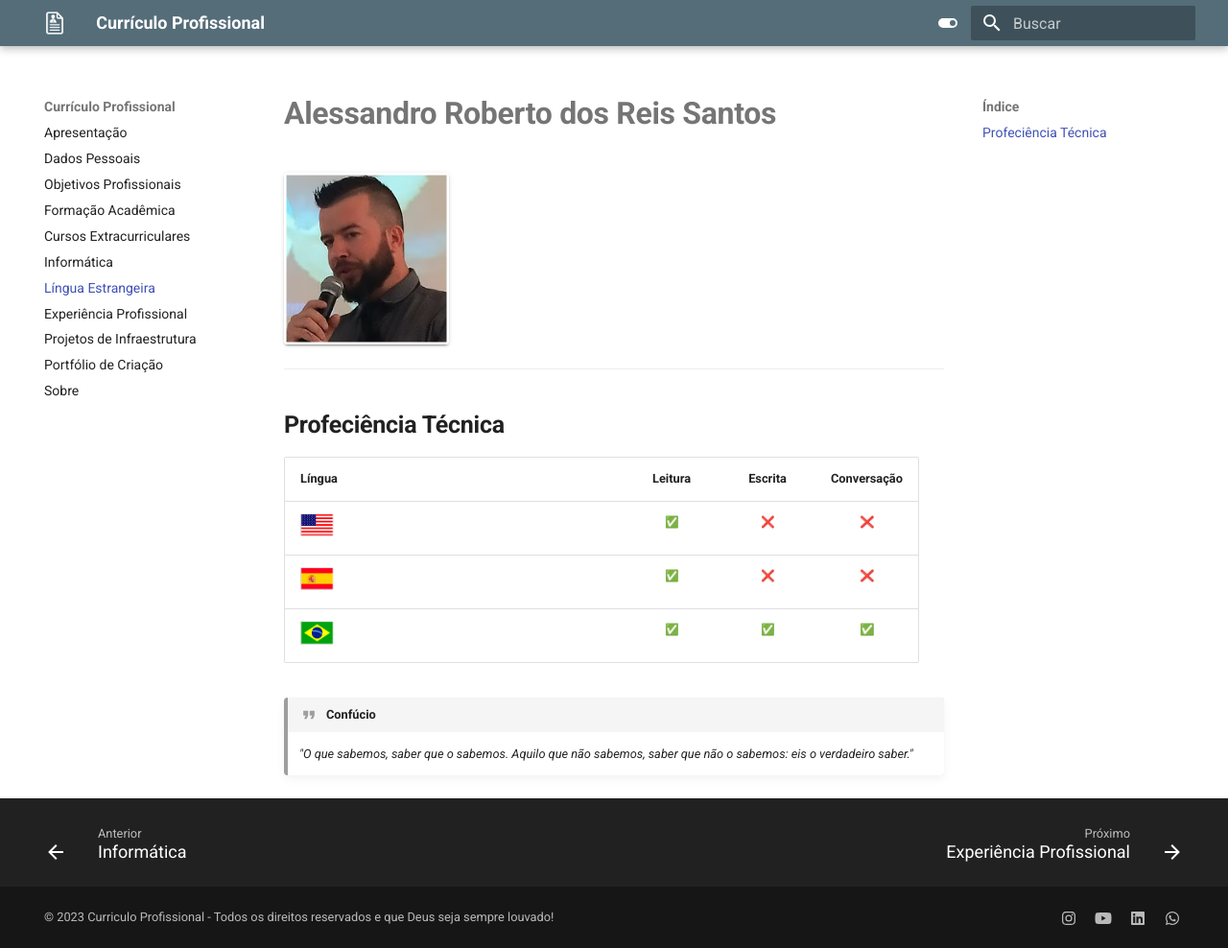
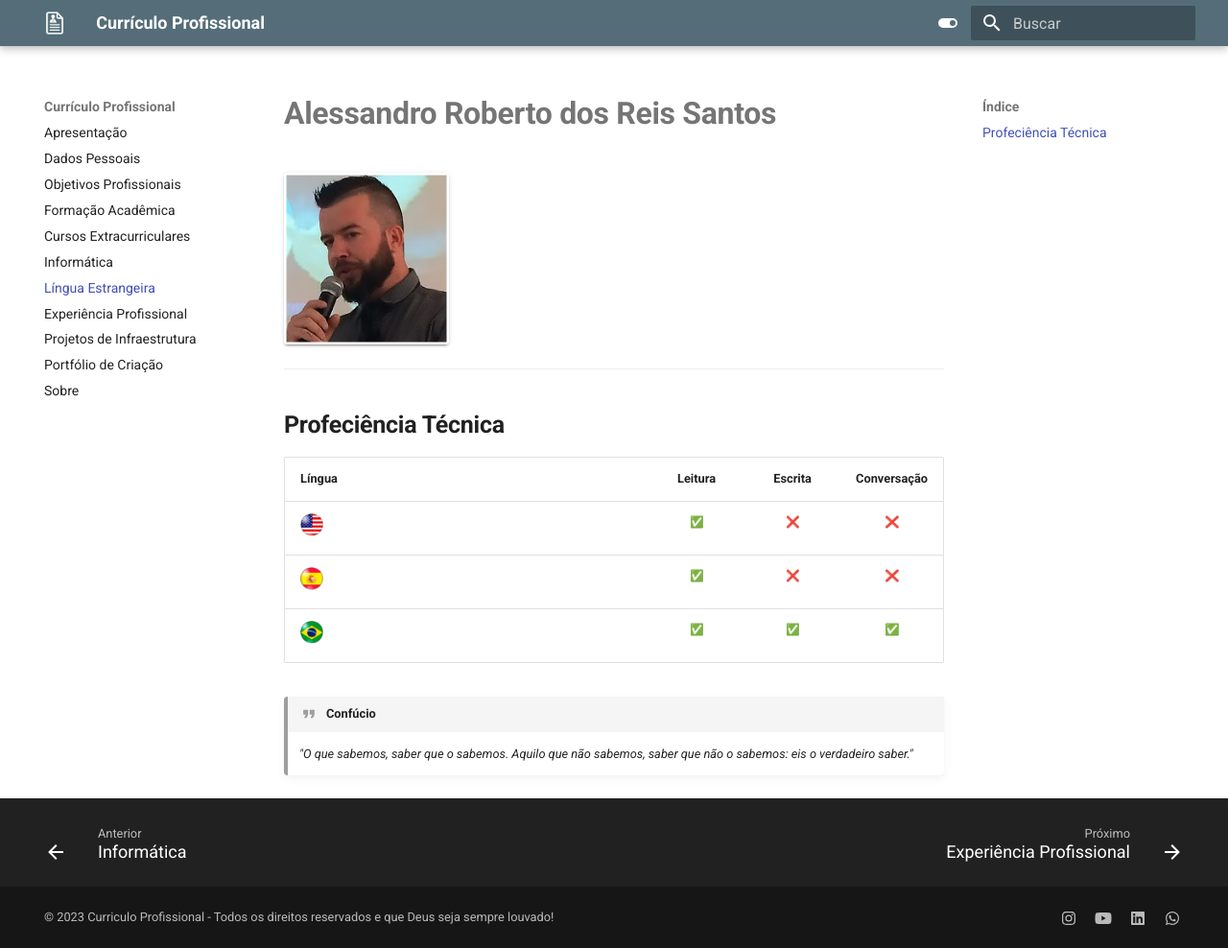
Before and after one commit to arrs82/curriculo, an MkDocs documentation site: the page built from docs/lingua-estrangeira.md, in a window 1280 px wide and 988 px high. Shown: the whole window at 96% size. Built offline with MkDocs 1.6.1 and Material for MkDocs 9.7.7, drawn with Linux system fonts in a browser that asks for light colours; nearby versions of some CDN libraries; emoji names are drawn with the system emoji font.

Commit message:
Língua Estrangeira

```diff
--- a/docs/lingua-estrangeira.md
+++ b/docs/lingua-estrangeira.md
@@ -7,9 +7,9 @@
 
 |Língua|Leitura|Escrita|Conversação|
 |---|:---:|:---:| :---:|
-|![Inglês](assets/images/ingles.png){width="11%"}|:white_check_mark:|:x:|:x:|
-|![Espanhol](assets/images/espanhol.png){width="11%"}|:white_check_mark:|:x:|:x:|
-|![Português](assets/images/portugues.png){width="11%"}|:white_check_mark:|:white_check_mark:|:white_check_mark:|
+|![Inglês](assets/images/ingles.png){width="7%"}|:white_check_mark:|:x:|:x:|
+|![Espanhol](assets/images/espanhol.png){width="7%"}|:white_check_mark:|:x:|:x:|
+|![Português](assets/images/portugues.png){width="7%"}|:white_check_mark:|:white_check_mark:|:white_check_mark:|
 
 !!! Quote "Confúcio"
     _"O que sabemos, saber que o sabemos. Aquilo que não sabemos, saber que não o sabemos: eis o verdadeiro saber."_
```
Also changed, not shown: docs/assets/images/espanhol.png, docs/assets/images/ingles.png, docs/assets/images/portugues.png.
